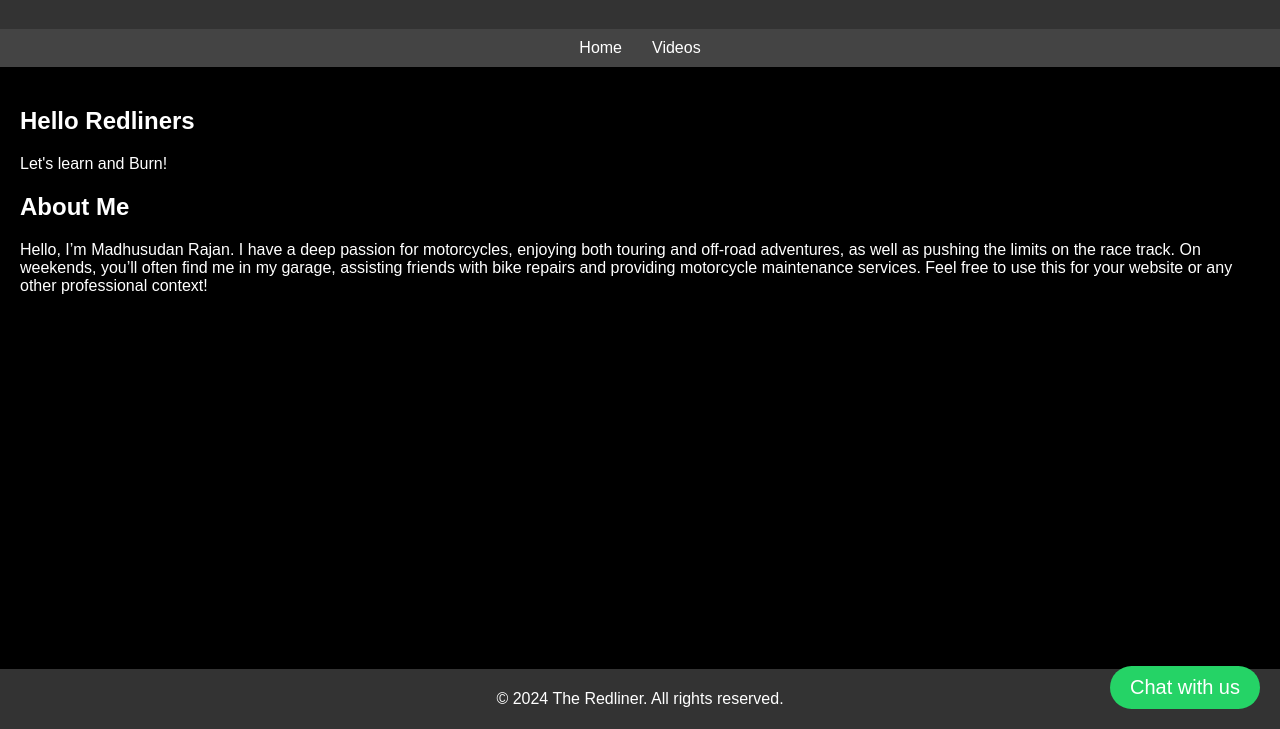
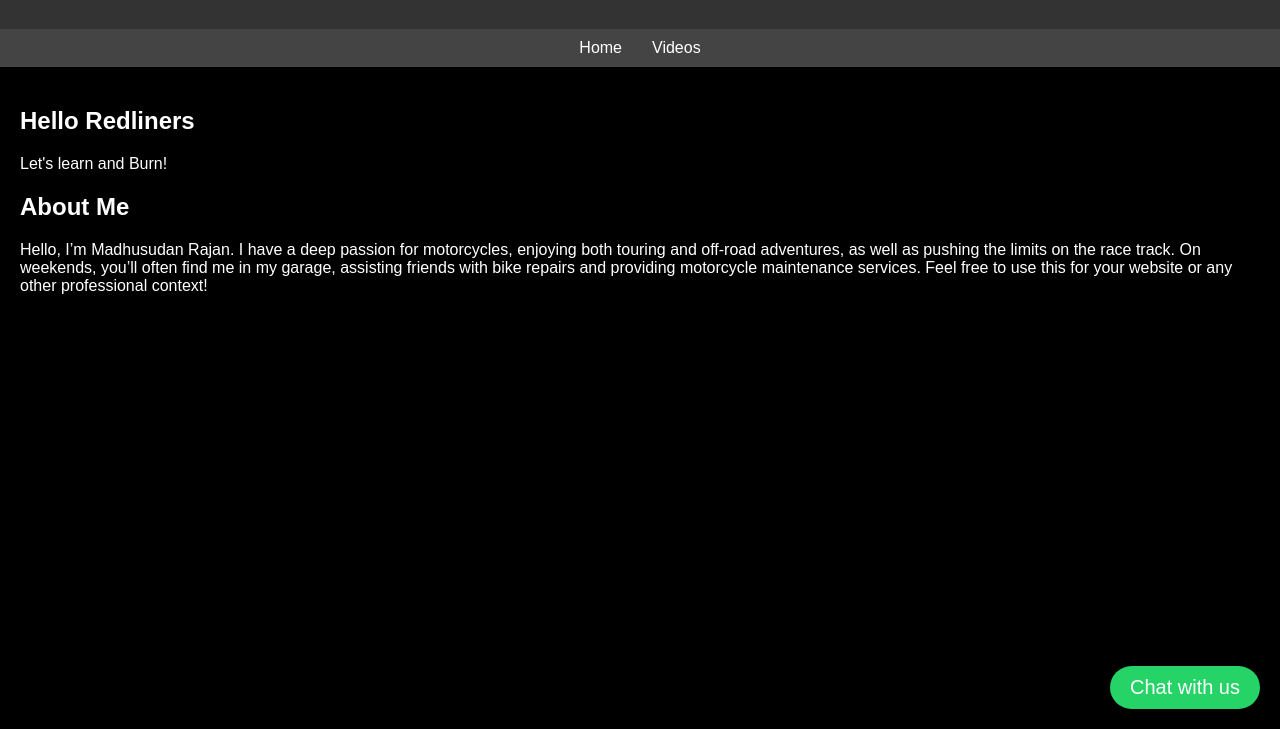
Before and after one commit to the-redliner/theredliner, a plain HTML site: page index.html in a window 1280 px wide. Shown: the part 71-800 px from the top of the page. Drawn offline with Linux system fonts and the light colour scheme.

Commit message:
Update index.html

```diff
--- a/index.html
+++ b/index.html
@@ -40,15 +40,6 @@
         main {
             padding: 20px;
         }
-        footer {
-            background-color: #333;
-            color: #fff;
-            text-align: center;
-            padding: 5px 0; /* Reduced padding to make the footer thinner */
-            position: fixed;
-            bottom: 0;
-            width: 100%;
-        }
         .whatsapp-button {
             position: fixed;
             bottom: 20px;
@@ -84,9 +75,6 @@
 Feel free to use this for your website or any other professional context!</p>
         </section>
     </main>
-    <footer>
-        <p>&copy; 2024 The Redliner. All rights reserved.</p>
-    </footer>
 
     <!-- WhatsApp Button -->
     <button class="whatsapp-button" onclick="window.open('https://wa.me/9962508325', '_blank')">
```
